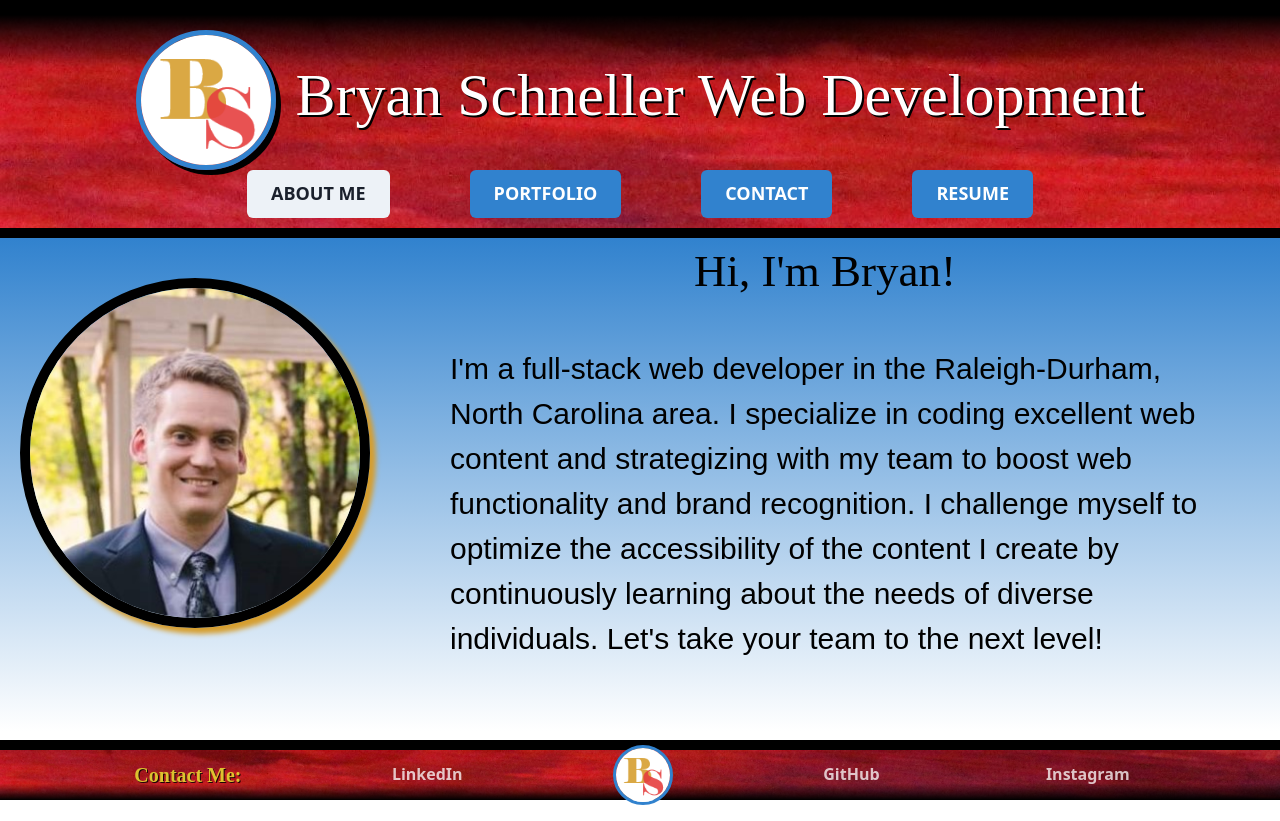
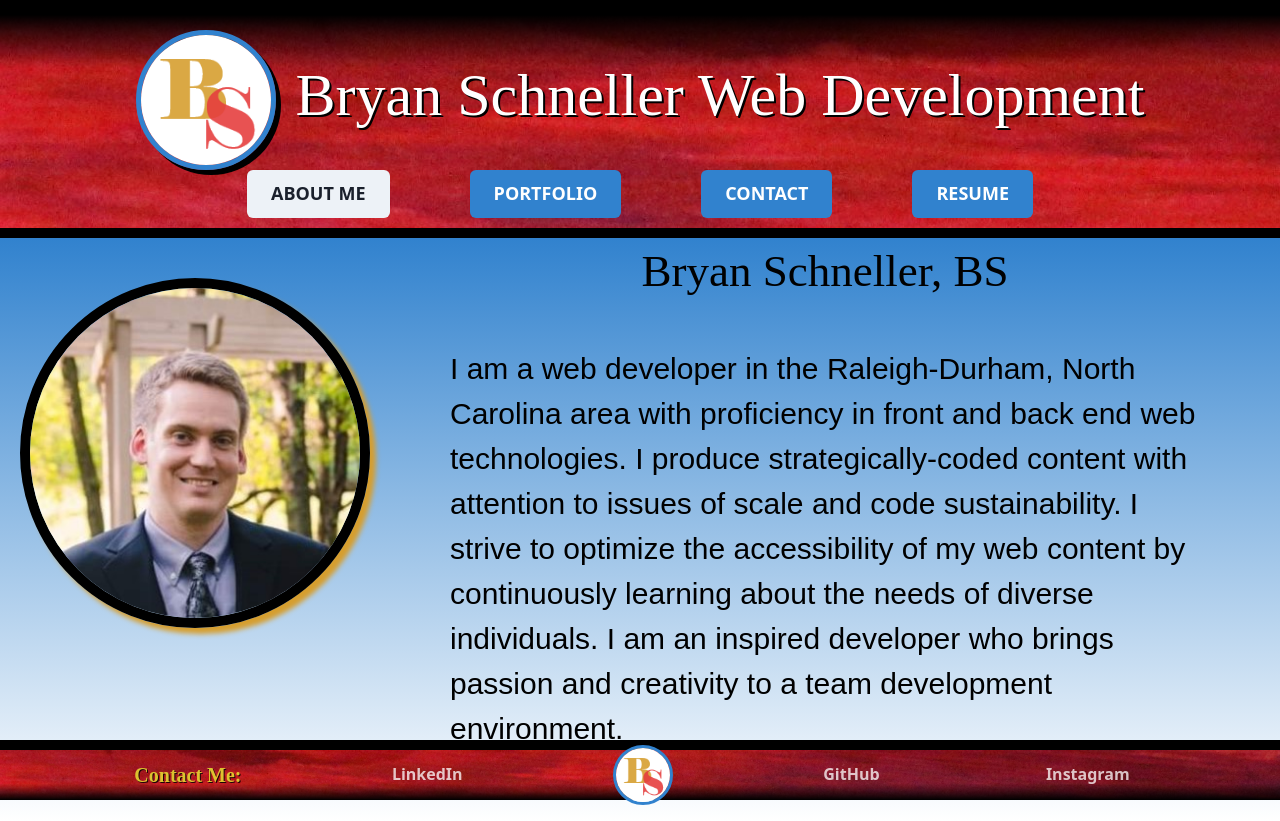
Before and after one commit to ChairSitter/DeveloperPortfolio, a React (Vite) app: page / in a window 1280 px wide. Before the commit the page ends 800 px from the top, so only its background shows below. Built offline with nearby package versions, Linux system fonts and the light colour scheme; a web font is replaced by a local one.

Commit message:
Edit text on about me page

```diff
--- a/src/pages/AboutMe.jsx
+++ b/src/pages/AboutMe.jsx
@@ -4,12 +4,12 @@ export default function AboutMe() {
             <div id="about-content"  className="page-content">
                 <img id="bryan" src="\images\LinkedInWeddingSmall.JPG" alt="Picture of Bryan" />
                 <div id="about-text-content" className="page-content">
-                    <h2 className="page-title">Hi, I'm Bryan!</h2>
+                    <h2 className="page-title">Bryan Schneller, BS</h2>
                     <p id="about-text">
-                        I'm a full-stack web developer in the Raleigh-Durham, North Carolina area.
-                        I specialize in coding excellent web content and strategizing with my team to boost web functionality and brand recognition.
-                        I challenge myself to optimize the accessibility of the content I create by continuously learning about the needs of
-                        diverse individuals. Let's take your team to the next level!
+                        I am a web developer in the Raleigh-Durham, North Carolina area with proficiency in front and back end web technologies.
+                        I produce strategically-coded content with attention to issues of scale and code sustainability.
+                        I strive to optimize the accessibility of my web content by continuously learning about the needs of
+                        diverse individuals.  I am an inspired developer who brings passion and creativity to a team development environment.
                     </p>
                 </div>
             </div>
```
